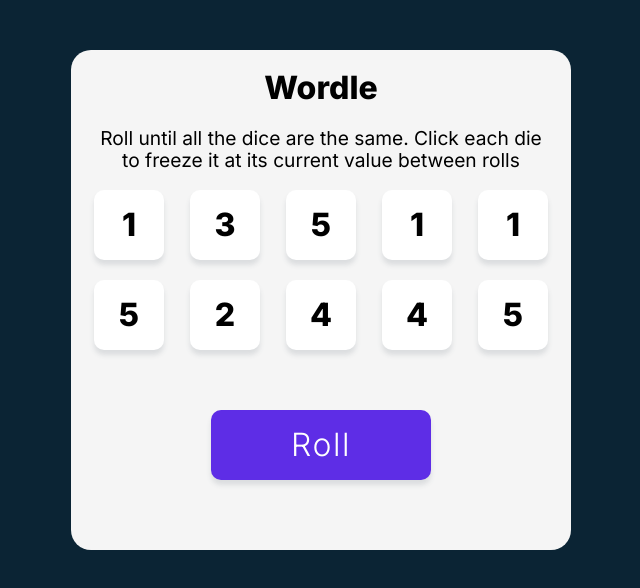
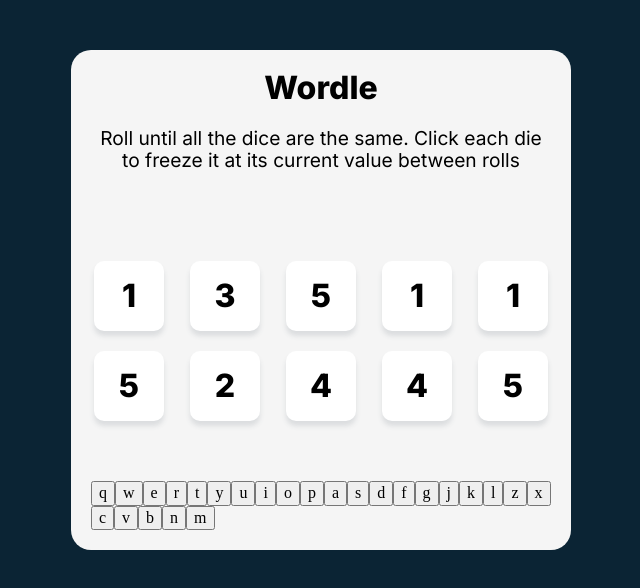
Before and after one commit to laetic/tenzies-js, a React app in the folder src/: page / in a window 1280 px wide. Shown: the top 588 px of the page, without its empty margins (319-959 px from the left). Built offline with nearby package versions, Linux system fonts and the light colour scheme.

Commit message:
Added unstyled keyboard

```diff
--- a/src/App.js
+++ b/src/App.js
@@ -2,6 +2,7 @@
 import Die from './Die'
 import {nanoid} from 'nanoid'
 import Confetti from "react-confetti"
+import Keyboard from "./Keyboard"
 
 export default function App() {
     function randomIntArray(min, max, length) {
@@ -52,8 +53,7 @@
             <div className="dice">
                 {dieElements}
             </div>
-            <button className="roll" onClick={() => setDieList(newDiceValues)}> {tenzies ? "New Game" : "Roll"} </button>
-            {tenzies && <Confetti />}
+            <Keyboard />
         </main>
     )
 }
--- /dev/null
+++ b/src/Keyboard.js
@@ -0,0 +1,18 @@
+import React from "react"
+
+export default function Keyboard () {
+    const letters = "qwertyuiopasdfgjklzxcvbnm"
+    function Key (props) {
+        return (
+            <button className="keyboard--key">
+                {props.char}
+            </button>
+        )
+    }
+
+    return (
+        <div className="keyboard">
+            {[...letters].map((letter) => <Key char={letter}/>)}
+        </div>
+    )
+    }
```
